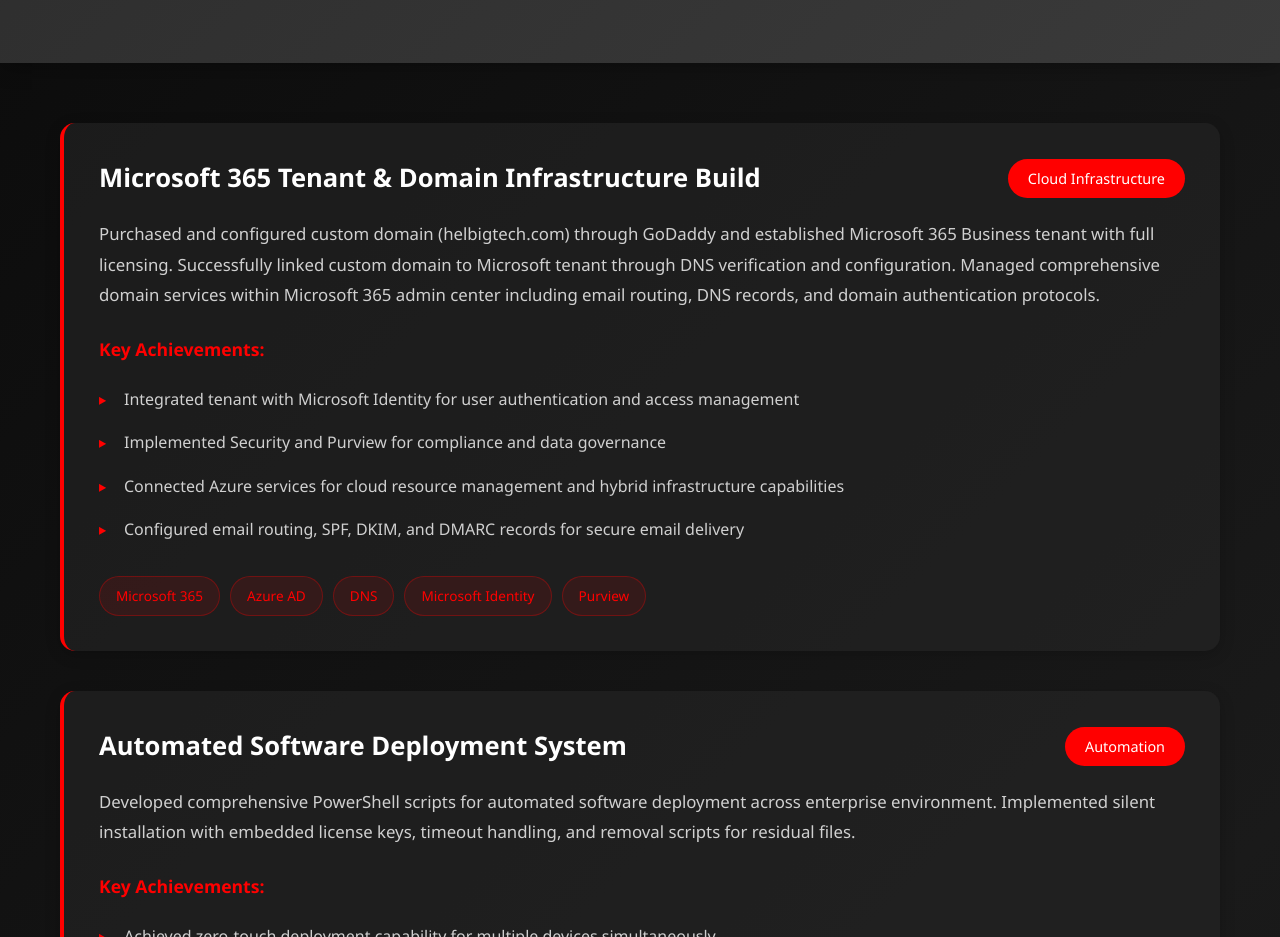
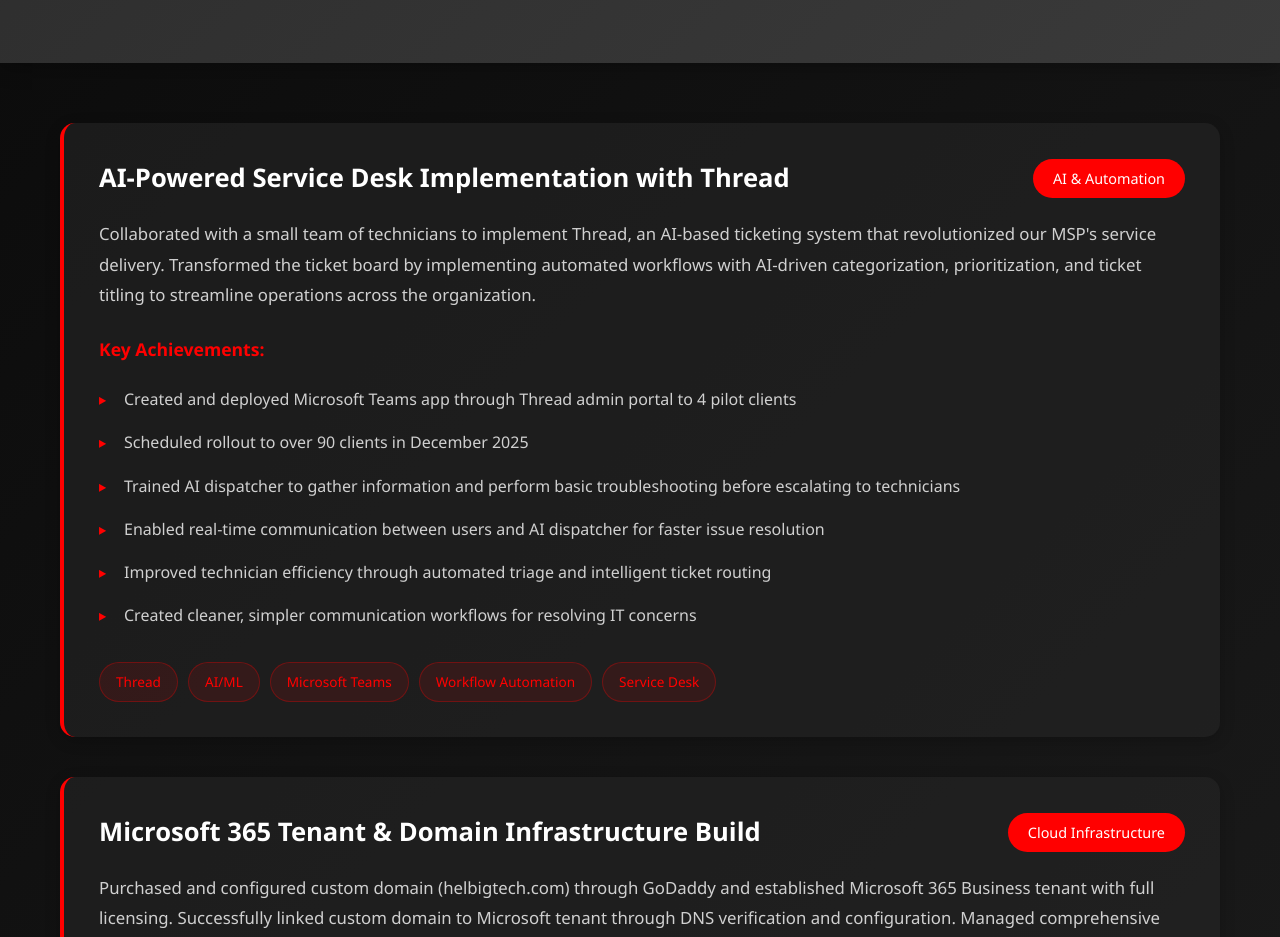
Before and after one commit to zhelbig/zhelbig.github.io, a plain HTML site: page projects.html in a window 1280 px wide. Shown: the part 300-1237 px from the top of the page. Drawn offline with Linux system fonts and the light colour scheme.

Commit message:
Update projects.html

```diff
--- a/projects.html
+++ b/projects.html
@@ -31,6 +31,37 @@
     <!-- Projects Content -->
     <section class="projects-content">
         <div class="container">
+
+            <div class="project-card">
+                <div class="project-header">
+                    <h3>AI-Powered Service Desk Implementation with Thread</h3>
+                    <span class="project-tag">AI & Automation</span>
+                </div>
+                <p class="project-description">
+                    Collaborated with a small team of technicians to implement Thread, an AI-based ticketing system that
+                    revolutionized our MSP's service delivery. Transformed the ticket board by implementing automated
+                    workflows with AI-driven categorization, prioritization, and ticket titling to streamline operations
+                    across the organization.
+                </p>
+                <div class="project-details">
+                    <h4>Key Achievements:</h4>
+                    <ul>
+                        <li>Created and deployed Microsoft Teams app through Thread admin portal to 4 pilot clients</li>
+                        <li>Scheduled rollout to over 90 clients in December 2025</li>
+                        <li>Trained AI dispatcher to gather information and perform basic troubleshooting before escalating to technicians</li>
+                        <li>Enabled real-time communication between users and AI dispatcher for faster issue resolution</li>
+                        <li>Improved technician efficiency through automated triage and intelligent ticket routing</li>
+                        <li>Created cleaner, simpler communication workflows for resolving IT concerns</li>
+                    </ul>
+                </div>
+                <div class="tech-stack">
+                    <span class="tech-badge">Thread</span>
+                    <span class="tech-badge">AI/ML</span>
+                    <span class="tech-badge">Microsoft Teams</span>
+                    <span class="tech-badge">Workflow Automation</span>
+                    <span class="tech-badge">Service Desk</span>
+                </div>
+            </div>
 
             <div class="project-card">
                 <div class="project-header">
```
